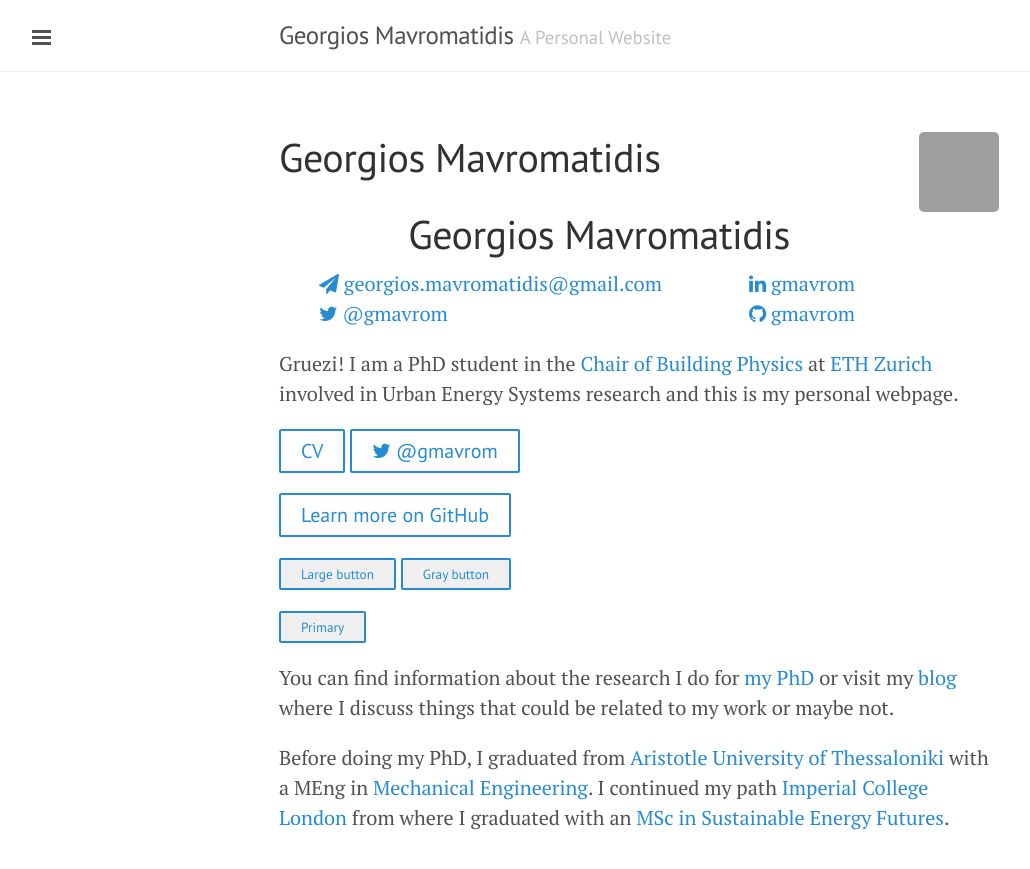
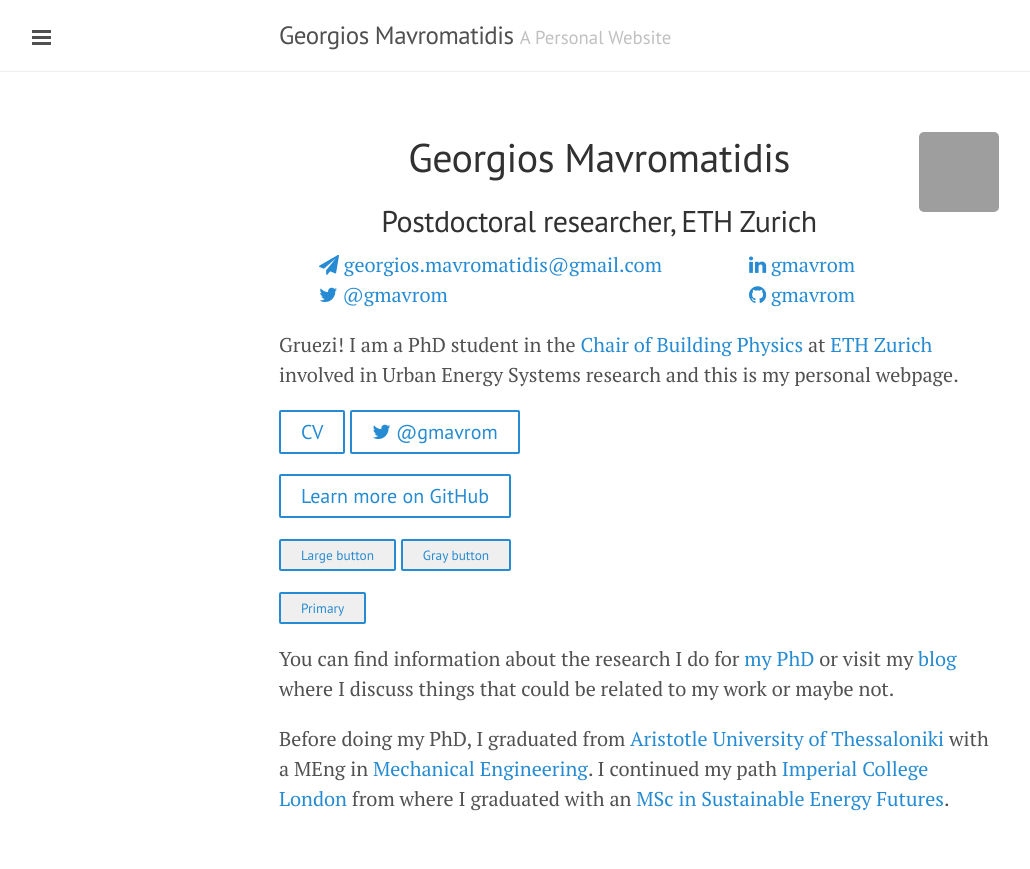
Before and after one commit to gmavrom33/gmavrom.github.io, a Jekyll site: the page built from index.md, in a window 1280 px wide. Shown: the top 869 px of the page, without its empty margins (1-1031 px from the left). Built offline with Jekyll 4.4.1, drawn with Linux system fonts in a browser that asks for light colours; grey boxes are pictures that could not be loaded.

Commit message:
Update index.md

```diff
--- a/index.md
+++ b/index.md
@@ -6,9 +6,9 @@
 <!-- <img style="float: right;" src="https://s.gravatar.com/avatar/f4d99d27a868f6337e9da141ef0d0c08?s=80">-->
 <img align="right" src="https://s.gravatar.com/avatar/f4d99d27a868f6337e9da141ef0d0c08?s=80">
 
-# Georgios Mavromatidis
+<center> <h1>Georgios Mavromatidis</h1> </center>
 
-<center> <h1>Georgios Mavromatidis</h1> </center>
+<center> <h2>Postdoctoral researcher, ETH Zurich</h2> </center>
 
 <div class="contact">
   <ul>
```
